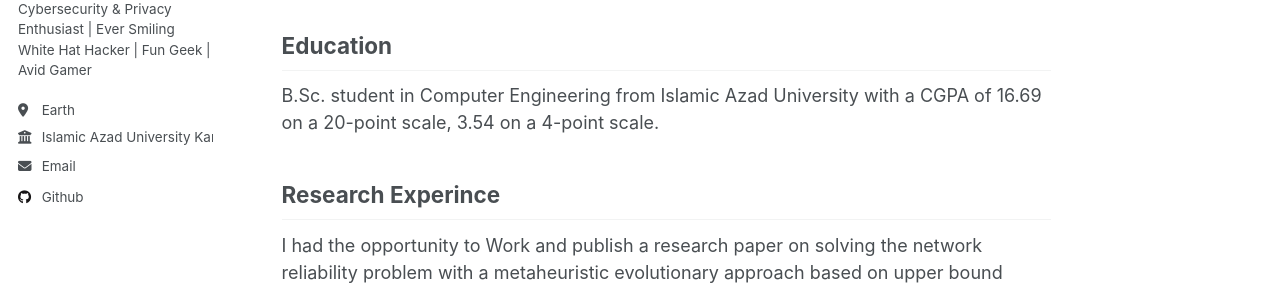
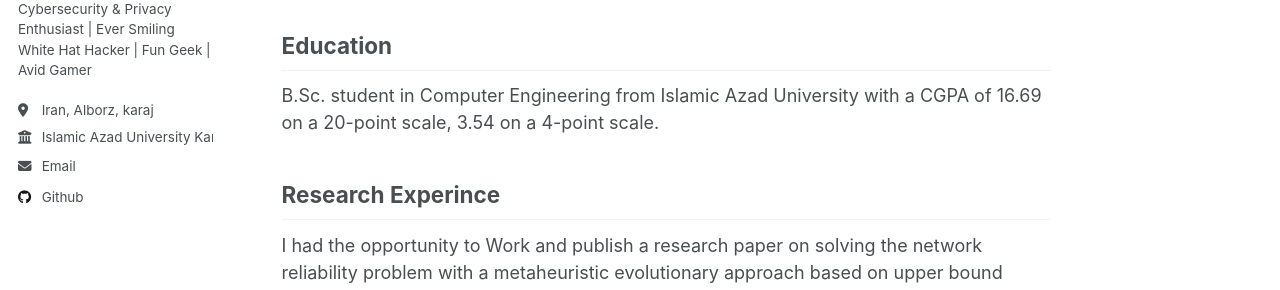
Before and after one commit to Amirmasoud-R/Portfolio, a Jekyll site: the page built from _pages/about.md, in a window 1280 px wide. Shown: the part 374-664 px from the top of the page. Built offline with Jekyll 4.4.1, drawn with Linux system fonts in a browser that asks for light colours.

Commit message:
Update _config.yml

```diff
--- a/_config.yml
+++ b/_config.yml
@@ -25,7 +25,7 @@ author:
   name             : "Amirmasoud Razavi"
   pronouns         : "he/him"
   bio              : "BSc Computer Engineer | Cybersecurity & Privacy Enthusiast | Ever Smiling White Hat Hacker | Fun Geek | Avid Gamer"
-  location         : "Earth"
+  location         : "Iran, Alborz, karaj"
   employer         : "Islamic Azad University Karaj Branch"
   uri              : # URL
   email            : "amirmasoud@tutanota.com"
```
